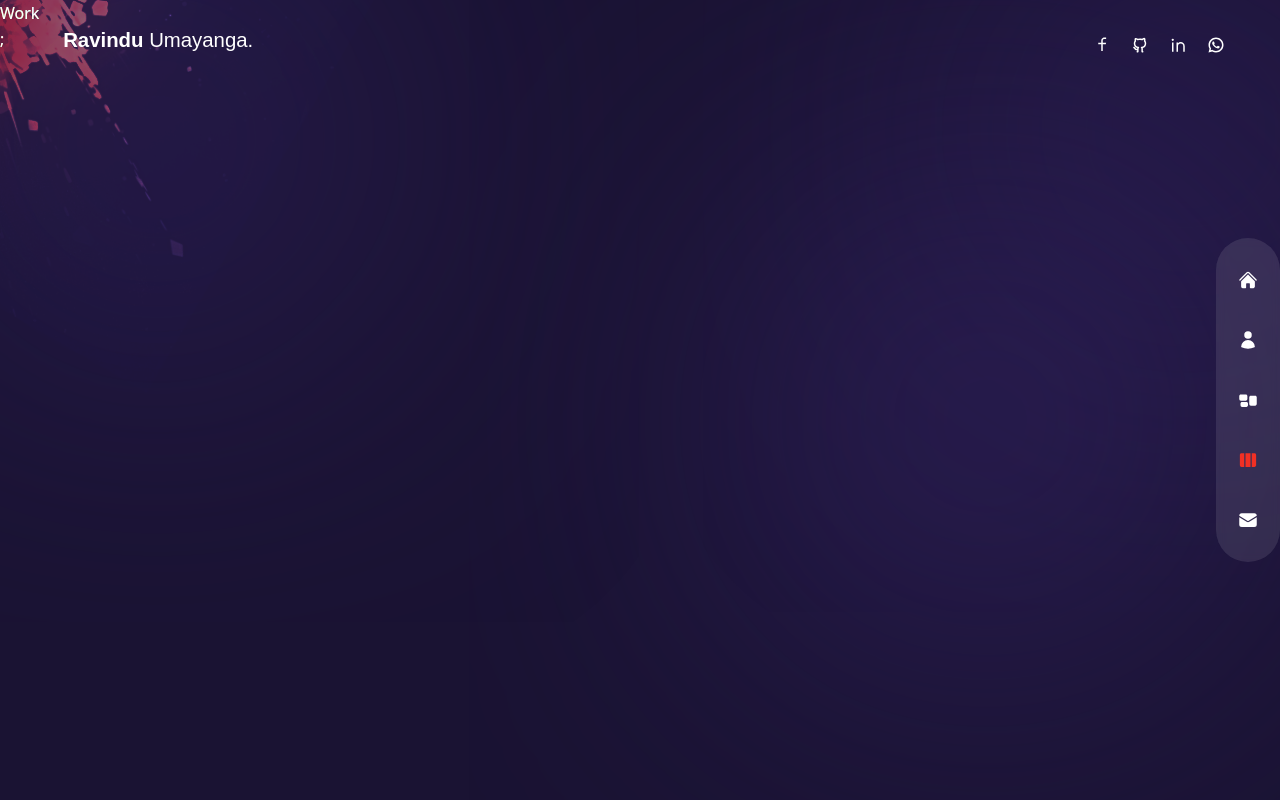
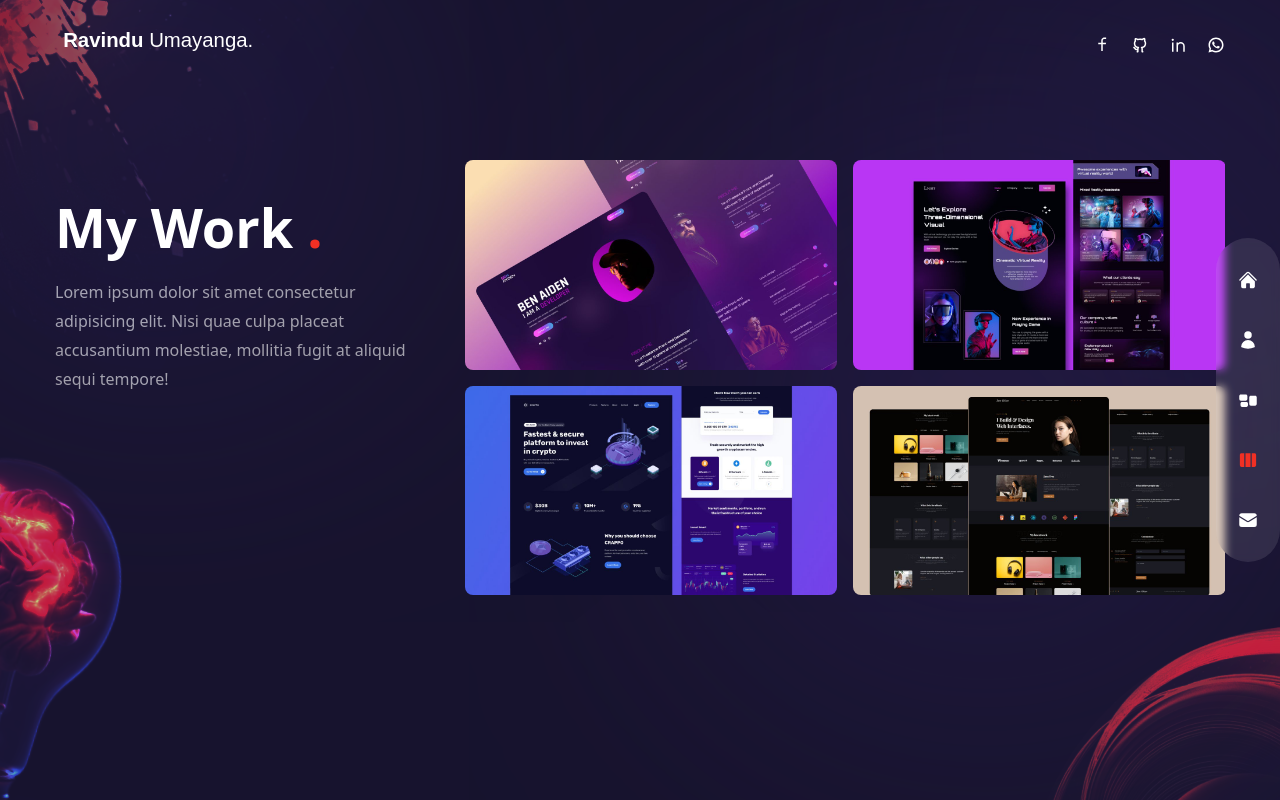
Before and after one commit to RavinduISHA/Portfolio-nextjs, a Next.js app: page /work in a window 1280 px wide. Built offline with nearby package versions, Linux system fonts and the light colour scheme.

Commit message:
work and conatact section

```diff
--- a/components/WorkSlider.js
+++ b/components/WorkSlider.js
@@ -1,3 +1,14 @@
+import { Swiper, SwiperSlide } from "swiper/react";
+
+import "swiper/css";
+import "swiper/css/free-mode";
+import "swiper/css/pagination";
+
+
+import { Pagination } from "swiper";
+
+import Image from "next/image";
+
 // data
 const workSlides = {
   slides: [
@@ -44,8 +55,49 @@ const workSlides = {
   ],
 };
 
+// icons
+import { BsArrowRight } from 'react-icons/bs'
+
 const WorkSlider = () => {
-  return <div>Work Slider</div>;
+  return (
+    <Swiper
+      spaceBetween={15}
+      modules={[Pagination]}
+      className="h-[280px] sm:h-[480px]"
+    >
+      {
+        workSlides.slides.map((slide, index) => {
+          return <SwiperSlide key={index}>
+           <div className="grid grid-cols-2 grid-rows-2 gap-4 cursor-pointer">
+            {slide.images.map((image, index) => (
+              <div key={index} className="relative rounded-lg overflow-hidden flex items-center justify-center group">
+                <div className="flex items-center justify-center relative overflow-hidden">
+                  {/* image */}
+                  <Image src={image.path} alt='' width={500} height={300} />
+                  {/* overlay */}
+                  <div className="absolute inset-0 bg-gradient-to-l from-transparent via-[#38c7eb] to-[#4a22bd] opacity-0 group-hover:opacity-80 transition-all duration-700"></div>
+                  {/* title */}
+                  <div className="absolute bottom-0 translate-y-full group-hover:-translate-y-10 group-hover:xl:-translate-y-20 transition-all duration-300">
+                    <div className="flex items-center gap-x-2 text-[13px] tracking-[0.2rem]">
+                      {/* part 1 */}
+                      <div className="delay-100">LIVE</div>
+                      {/* part 2 */}
+                      <div className="translate-y-[500%] group-hover:translate-y-0 transition-all duration-300 delay-150">PROJECT</div>
+                      {/* icon */}
+                      <div className="text-xl translate-y-[500%] group-hover:translate-y-0 transition-all duration-300 delay-200">
+                        <BsArrowRight />
+                      </div>
+                    </div>
+                  </div>
+                </div>
+              </div>
+            ))}
+          </div>
+          </SwiperSlide>
+        })
+      }
+    </Swiper>
+  );
 };
 
 export default WorkSlider;
--- a/pages/contact/index.js
+++ b/pages/contact/index.js
@@ -1,5 +1,54 @@
+// components
+import Circles from "../../components/Circles";
+
+// icons
+import { BsArrowRight } from "react-icons/bs";
+
+// framer
+import { motion } from "framer-motion";
+
+import { fadeIn } from "../../variants";
+
 const Contact = () => {
-  return <div>Contact</div>;
+  return (
+    <div className="h-full bg-primary/30">
+      <div className="container mx-auto py-32 text-center xl:text-left flex items-center justify-center h-full">
+        {/* text form */}
+        <div className="flex flex-col w-full max-w-[700px]">
+          {/* text */}
+          <motion.h2
+            variants={fadeIn('up', 0.2)}
+            initial='hidden'
+            animate='show'
+            exit='hidden'
+            className="h2 text-center mb-12"
+          >
+            Let's <span className="text-accent">Connect.</span>
+          </motion.h2>
+          {/* form */}
+          <motion.form
+            action=""
+            variants={fadeIn('up', 0.4)}
+            initial='hidden'
+            animate='show'
+            exit='hidden'
+            className="flex-1 flex flex-col gap-6 w-full mx-auto"
+          >
+            <div className="flex gap-x-6 w-full">
+              <input type="text" placeholder="name" className="input" />
+              <input type="email" placeholder="email" className="input" />
+            </div>
+            <input type="text" placeholder="Subject" className="input" />
+            <textarea className="textarea" placeholder="Message"></textarea>
+            <button className="btn rounded-full border border-white/50 max-w-[170px] px-8 transition-all duration-300 flex items-center justify-center overflow-hidden hover:border-accent group">
+              <span className="group-hover:translate-y-[120%] group-hover:opacity-0 transition-all duration-500">Let's talk</span>
+              <BsArrowRight className="translate-y-[120%] opacity-0 group-hover:flex group-hover:-translate-y-0 group-hover:opacity-100 transition-all duration-300 absolute text-[22px]"/>
+            </button>
+          </motion.form>
+        </div>
+      </div>
+    </div>
+  );
 };
 
 export default Contact;
--- a/pages/work/index.js
+++ b/pages/work/index.js
@@ -1,5 +1,57 @@
+// components
+import WorkSlider from "../../components/WorkSlider";
+import Bulb from "../../components/Bulb";
+import Circles from "../../components/Circles";
+
+// framer motion
+import { motion } from "framer-motion";
+import { fadeIn } from "../../variants";
+
 const Work = () => {
-  return <div>Work</div>;
+  return (
+    <div className="h-full bg-primary/30 py-36 items-center flex">
+      <Circles />
+      <div className="container mx-auto">
+        <div className="flex flex-col xl:flex-row gap-x-8">
+          {/* text */}
+          <div className="text-center flex xl:w-[30vw] flex-col lg:text-left mb-4 xl:mb-0">
+            <motion.h2
+              variants={fadeIn('up', 0.2)}
+              initial='hidden'
+              animate='show'
+              exit='hidden'
+              className="h2 xl:mt-8"
+            >
+              My Work <span className="text-accent">.</span>
+            </motion.h2>
+            <motion.p
+              variants={fadeIn('up', 0.4)}
+              initial='hidden'
+              animate='show'
+              exit='hidden'
+              className="mb-4 max-w-[400px] mx-auto lg:mx-0"
+            >
+              Lorem ipsum dolor sit amet consectetur adipisicing elit. Nisi quae
+              culpa placeat accusantium molestiae, mollitia fugit at aliquid
+              sequi tempore!
+            </motion.p>
+          </div>
+
+          <motion.div
+            variants={fadeIn('down', 0.6)}
+            initial='hidden'
+            animate='show'
+            exit='hidden'
+            className="w-full xl:max-w-[65%]"
+          >
+            {/* Slider */}
+            <WorkSlider />
+          </motion.div>
+        </div>
+      </div>
+      <Bulb />
+    </div>
+  );
 };
 
 export default Work;
```
